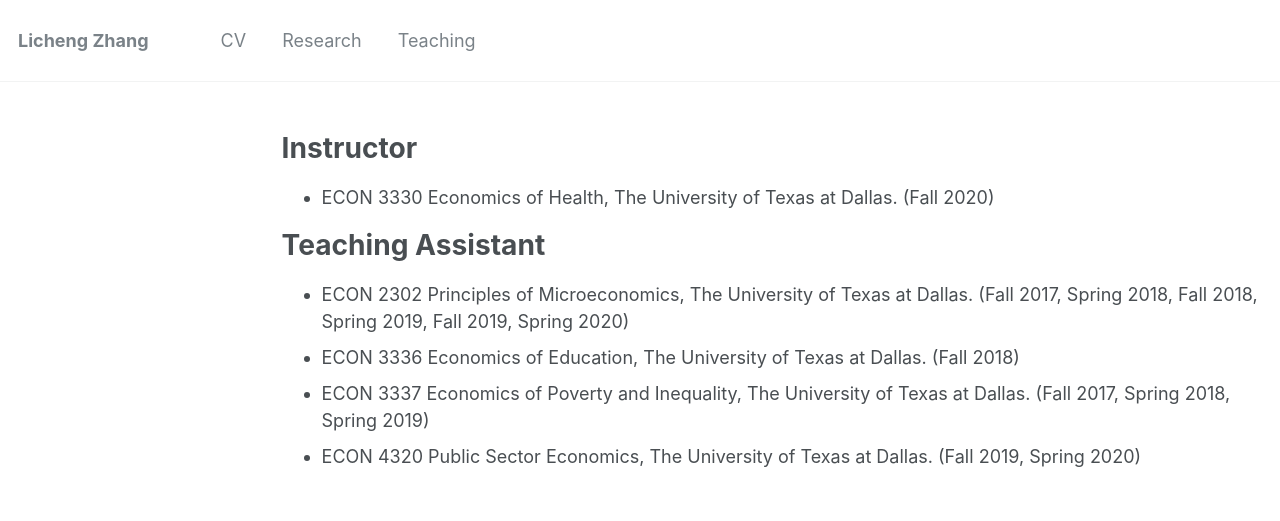
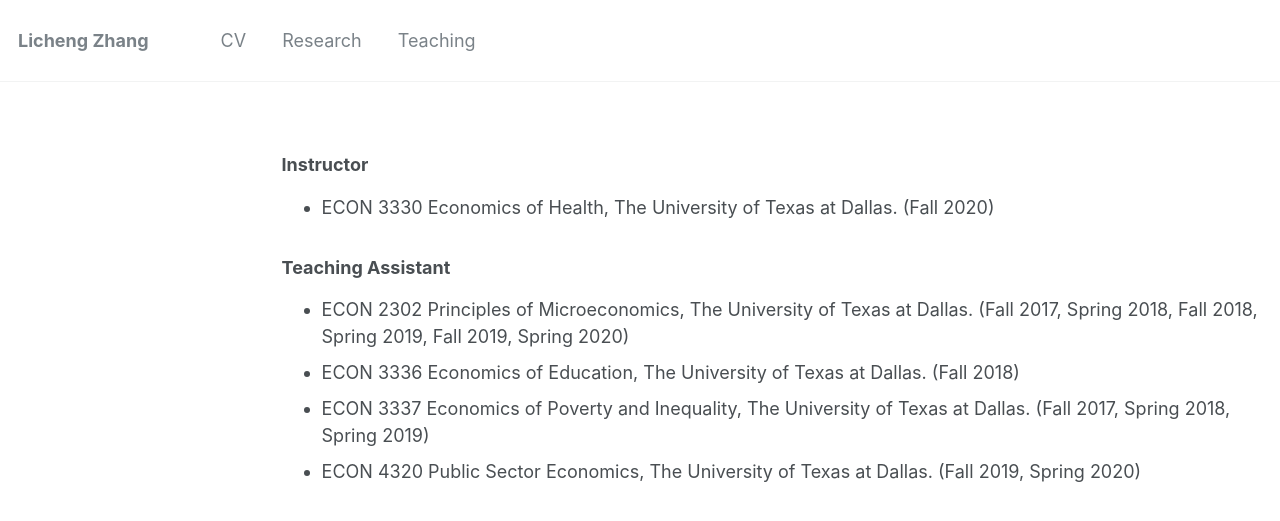
Before and after one commit to lichengzh/lichengzh.github.io, a Jekyll site: the page built from _pages/teaching.md, in a window 1280 px wide. Shown: the top 521 px of the page. Built offline with Jekyll 4.4.1, drawn with Linux system fonts in a browser that asks for light colours.

```diff
--- a/_pages/teaching.md
+++ b/_pages/teaching.md
@@ -3,10 +3,10 @@ layout: archive
 title: ""
 permalink: /teaching/
 ---
-# Instructor
+### Instructor
 * ECON 3330 Economics of Health, The University of Texas at Dallas. (Fall 2020)
 
-# Teaching Assistant
+### Teaching Assistant
 * ECON 2302 Principles of Microeconomics, The University of Texas at Dallas. (Fall 2017, Spring 2018, Fall 2018, Spring 2019, Fall 2019, Spring 2020)
 * ECON 3336 Economics of Education, The University of Texas at Dallas. (Fall 2018)
 * ECON 3337 Economics of Poverty and Inequality, The University of Texas at Dallas. (Fall 2017, Spring 2018, Spring 2019)
```
